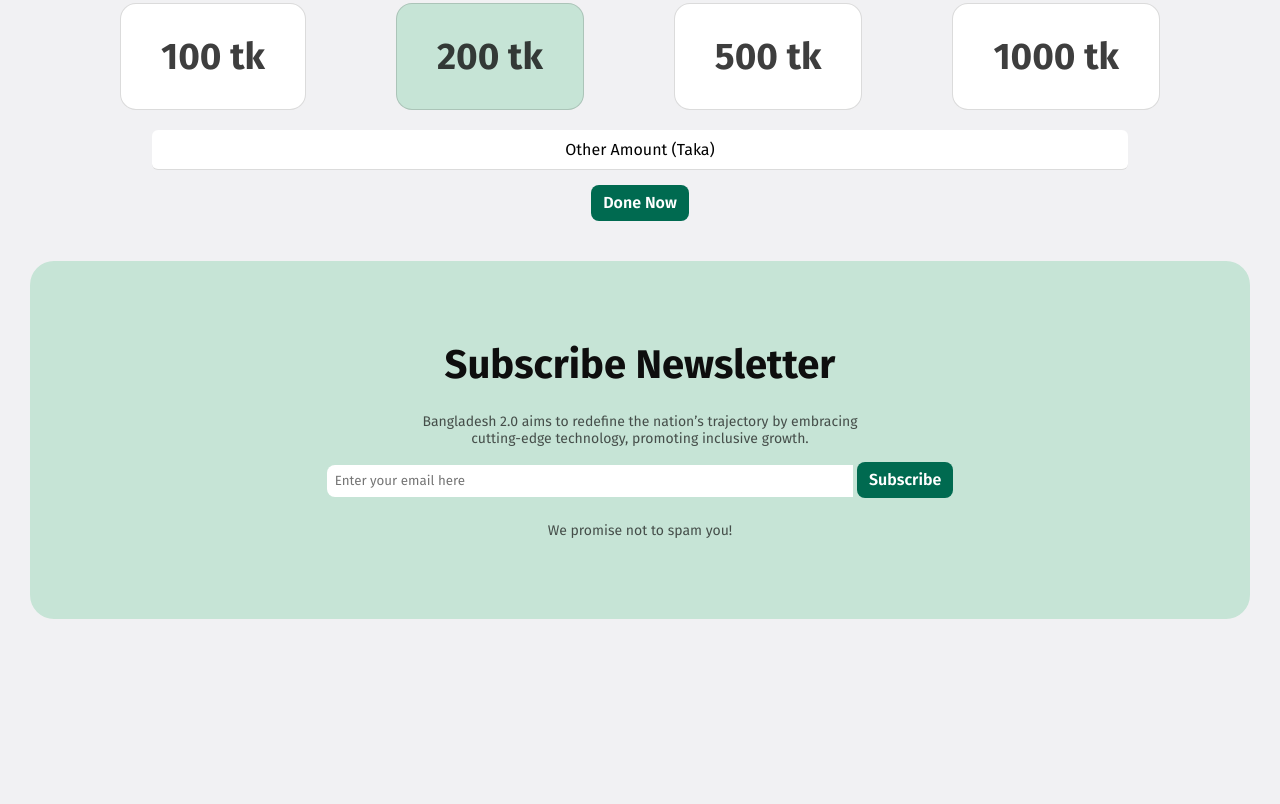
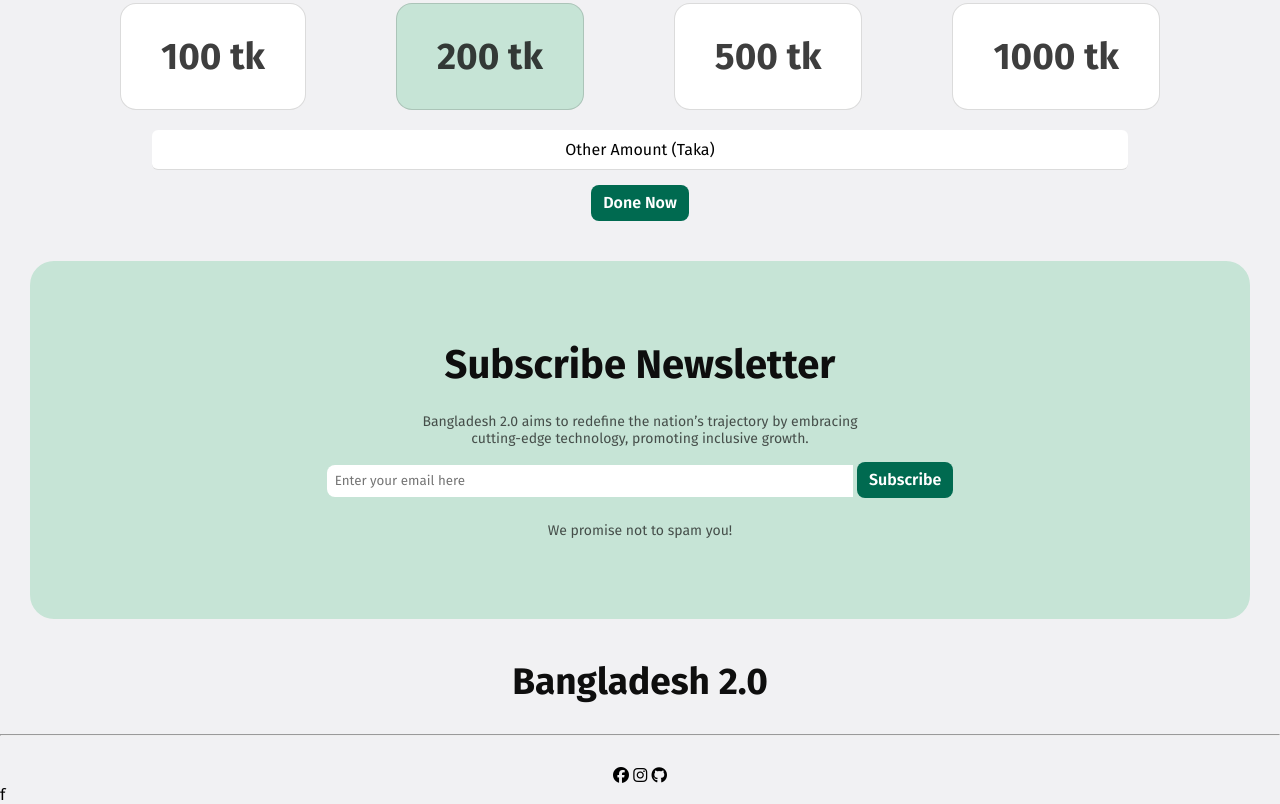
Before and after one commit to Arif1917/first-assignment, a plain HTML site: page index.html in a window 1280 px wide. Shown: the part 2637-3441 px from the top of the page. Before the commit the page ends 3296 px from the top, so only its background shows below. Drawn offline with Linux system fonts and the light colour scheme.

Commit message:
footer section added

```diff
--- a/index.html
+++ b/index.html
@@ -3,6 +3,10 @@
 <head>
     <meta charset="UTF-8">
     <meta name="viewport" content="width=device-width, initial-scale=1.0">
+
+    <!-- font awesome -->
+
+    <script src="https://kit.fontawesome.com/f056a62cc9.js" crossorigin="anonymous"></script>
     <link rel="stylesheet" href="styles/style.css">
     <title>first-assignment</title>
 </head>
@@ -176,7 +180,16 @@
 
     </main>
     <footer>
+        <div class="footer-container">
+            <h2 class="common-title common-text">Bangladesh 2.0</h2>
+             <hr>
 
+             <div class="font-icon">
+                <i class="fa-brands fa-facebook"></i>
+                <i class="fa-brands fa-instagram"></i>
+                <i class="fa-brands fa-github"></i>
+             </div>
+          </div>f
     </footer>
 </body>
 </html>
--- a/styles/style.css
+++ b/styles/style.css
@@ -341,3 +341,18 @@ width: 50%;
 outline: none;
 border: none;
 }
+
+.common-text{
+    text-align: center;
+}
+
+.footer-container >hr{
+    margin-top: 30px;
+    margin-bottom: 30px;
+}
+
+
+.font-icon{
+    text-align: center;
+
+}
```
